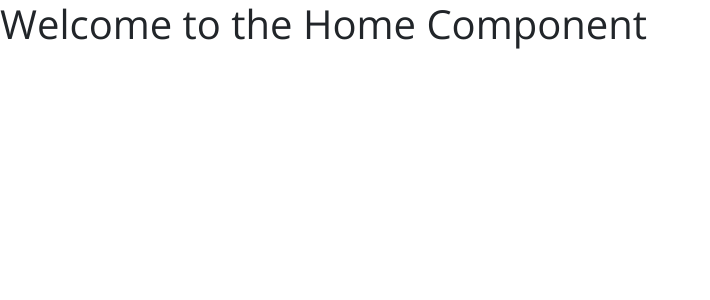
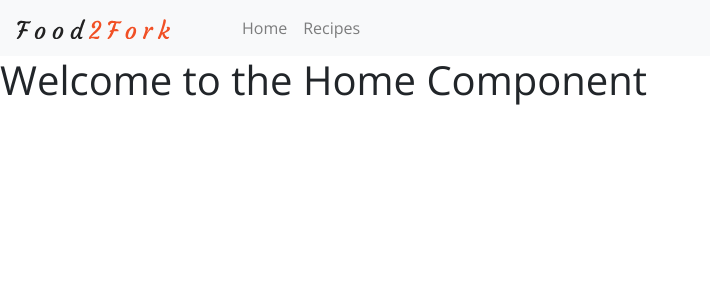
Before and after one commit to erikyoung/recipe-lovers, a React (Create React App) app: page / in a window 1280 px wide. Shown: the top 300 px of the page, without its empty margins (0-710 px from the left). Built offline with nearby package versions, Linux system fonts and the light colour scheme.

Commit message:
added navigation bar

```diff
--- a/src/App.js
+++ b/src/App.js
@@ -1,4 +1,5 @@
 import React, { Component } from 'react';
+import Navbar from './components/Navbar';
 import Home from './pages/Home';
 import Default from './pages/Default';
 import Recipes from './pages/Recipes';
@@ -11,9 +12,11 @@
   render() {
     return (
 
+
       <Router>
+
         <main>
-          {/* navbar */}
+         <Navbar />
           <Switch>
              <Route path="/" exact component={Home} />
              <Route path="/recipes" component={Recipes} />
--- /dev/null
+++ b/src/components/Navbar.js
@@ -0,0 +1,32 @@
+/* Core */
+import React from 'react';
+import logo from '../images/logo.svg';
+import { Link } from 'react-router-dom';
+
+
+
+
+export default function Navbar() {
+    return (
+     <nav className="navbar navbar-expand-sm navbar-light bg-light">
+     	<Link to='/' className="navbar-brand">
+     		<img src={logo} alt="logo" />
+     	</Link>
+     	<div className="collapse navbar-collapse show ml-sm-5">
+     		<ul className="navbar-nav">
+     			<li className="navbar-item">
+     				<Link className='nav-link' to='/'>
+     					Home
+     				</Link>
+     			</li>
+     			<li className="navbar-item">
+     				<Link className='nav-link' to='/recipes'>
+     					Recipes
+     				</Link>
+     			</li>
+     		</ul>
+     	</div>
+     </nav>
+
+    );
+}
```
Also changed, not shown: src/logo.svg (deleted).
